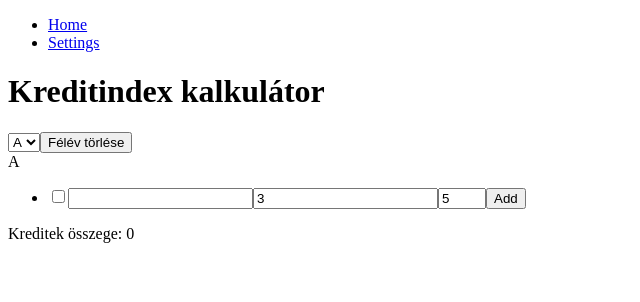
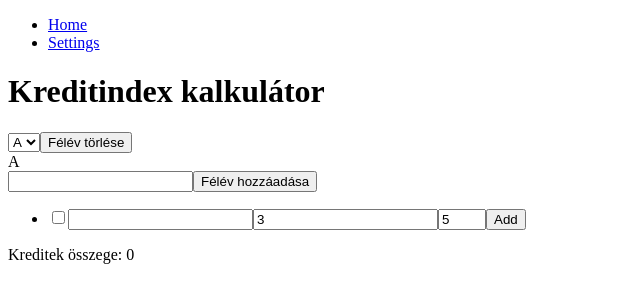
Before and after one commit to janosnagygyorgy/kredit-v2, a React (Vite) app: page /Home in a window 1280 px wide. Shown: the top 302 px of the page, without its empty margins (0-640 px from the left). Built offline with nearby package versions, Linux system fonts and the light colour scheme.

Commit message:
Add semester adding

```diff
--- a/src/components/SemesterSelect.tsx
+++ b/src/components/SemesterSelect.tsx
@@ -1,3 +1,4 @@
+import { useRef } from "react";
 import { v4 } from "uuid";
 
 interface SemesterSelectProps {
@@ -15,6 +16,8 @@ function SemesterSelect({
   onChangeSelectedSemester,
   onDeleteSemester,
 }: SemesterSelectProps) {
+  const addSemesterInput = useRef<HTMLInputElement>(null);
+
   function handleSemesterChange(event: React.ChangeEvent<HTMLSelectElement>) {
     onChangeSelectedSemester(event.target.value);
   }
@@ -32,6 +35,16 @@ function SemesterSelect({
         Félév törlése
       </button>
       <div>{selectedSemester}</div>
+      <input type="text" ref={addSemesterInput} />
+      <button
+        onClick={() => {
+          if (!addSemesterInput.current) return;
+          onAddSemester(addSemesterInput.current.value);
+          addSemesterInput.current.value = "";
+        }}
+      >
+        Félév hozzáadása
+      </button>
     </>
   );
 }
--- a/src/pages/Home.tsx
+++ b/src/pages/Home.tsx
@@ -18,6 +18,9 @@ function Home({ calculatorService, storageService }: HomeProps) {
     storageService.getSelectedSemester() ?? Object.keys(data)[0]
   );
   const subjects = data[selectedSemester];
+  const date = new Date();
+  const defaultSemesterName =
+    date.getFullYear() + "/" + (date.getMonth() < 7 ? "2" : "1");
 
   useEffect(() => {
     storageService.saveData(data, selectedSemester);
@@ -26,6 +29,10 @@ function Home({ calculatorService, storageService }: HomeProps) {
   calculatorService.load(data, selectedSemester);
 
   function addSemester(newSemester: string): void {
+    if (newSemester.length < 1 || newSemester.split(" ").length > 1) {
+      alert("Érvénytelen félév név.");
+      return;
+    }
     setData((d) => ({ ...d, [newSemester]: [] }));
     changeSemester(newSemester);
   }
@@ -44,7 +51,7 @@ function Home({ calculatorService, storageService }: HomeProps) {
     setData(() => newData);
     if (Object.keys(newData).length === 0) {
       console.log("No semesters left");
-      addSemester("1");
+      addSemester(defaultSemesterName);
     } else changeSemester(Object.keys(newData)[0]);
   }
 
```
